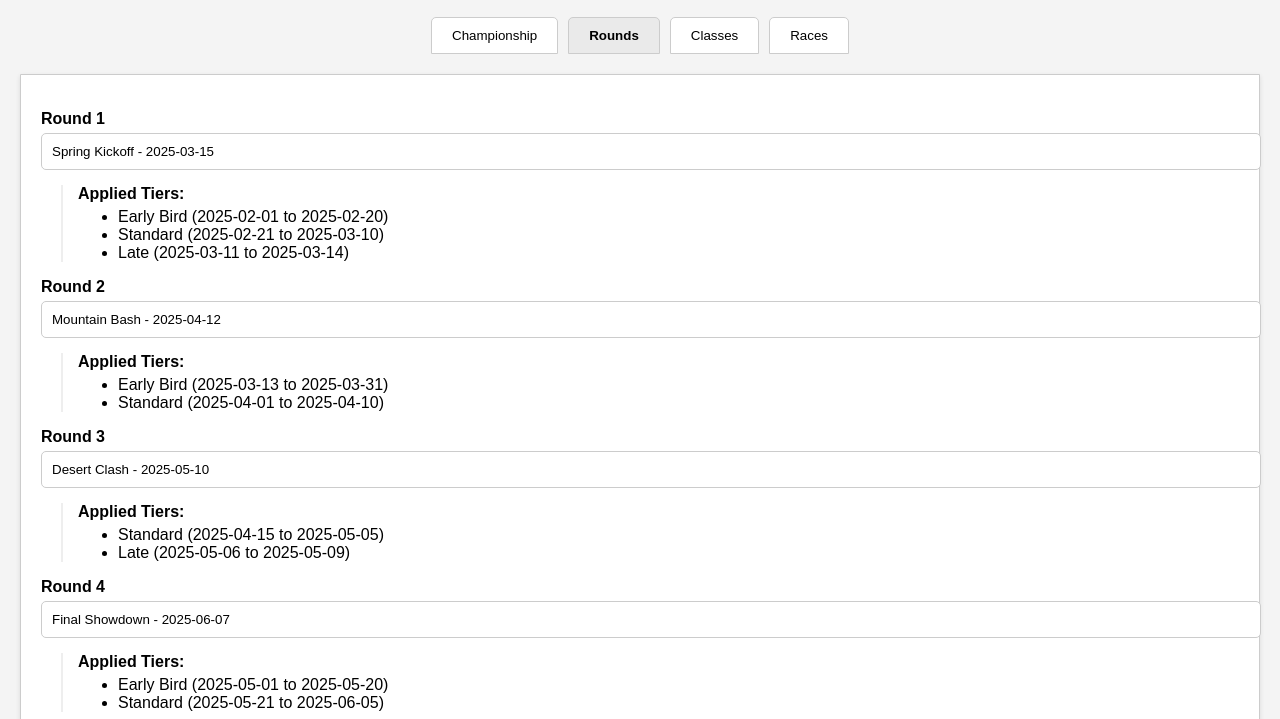
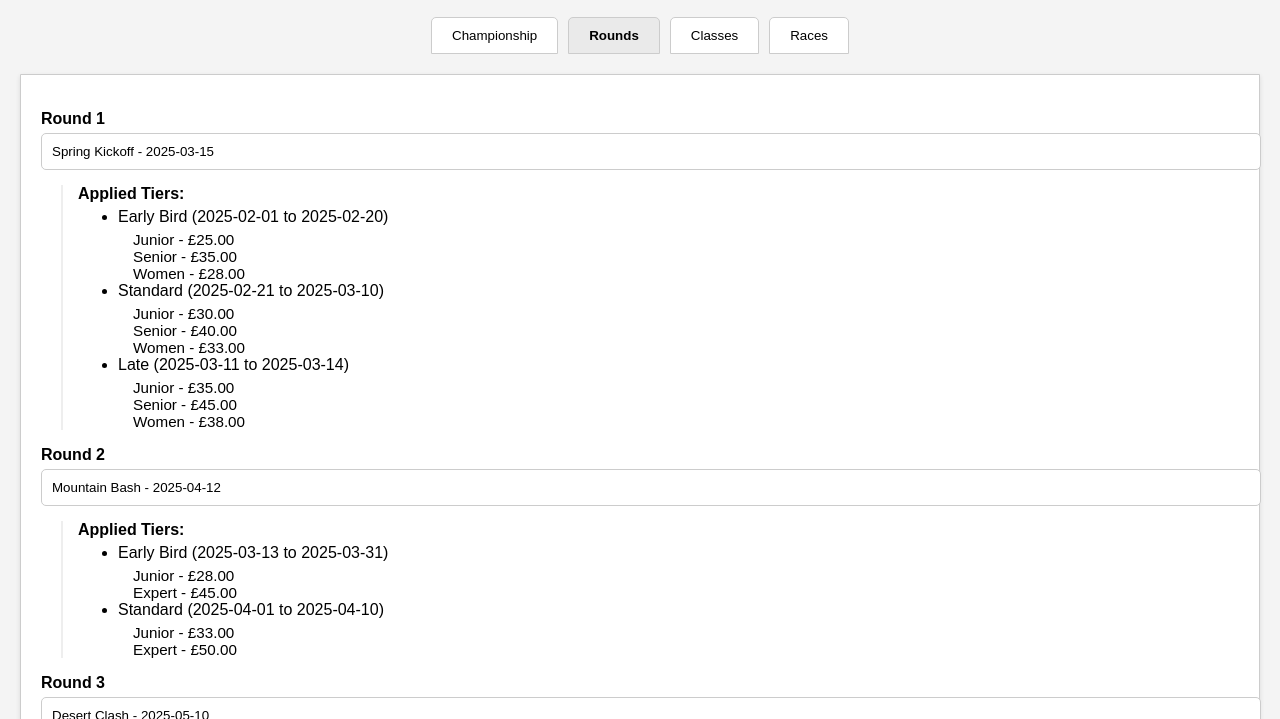
Before and after one commit to eloiserhl/web-testing--champ-setup, a plain HTML site: page index.html in a window 1280 px wide. Both pictures are taken after a click on the button "Rounds". Shown: the part 81-800 px from the top of the page. Drawn offline with Linux system fonts and the light colour scheme.

Commit message:
Update index.html

```diff
--- a/index.html
+++ b/index.html
@@ -70,6 +70,11 @@
     ul {
       margin-top: 5px;
     }
+    .price-list {
+      margin-top: 5px;
+      font-size: 0.95em;
+      padding-left: 15px;
+    }
   </style>
 </head>
 <body>
@@ -100,9 +105,27 @@
     <div class="sub-section">
       <label>Applied Tiers:</label>
       <ul>
-        <li>Early Bird (2025-02-01 to 2025-02-20)</li>
-        <li>Standard (2025-02-21 to 2025-03-10)</li>
-        <li>Late (2025-03-11 to 2025-03-14)</li>
+        <li>Early Bird (2025-02-01 to 2025-02-20)
+          <div class="price-list">
+            Junior - £25.00<br>
+            Senior - £35.00<br>
+            Women - £28.00
+          </div>
+        </li>
+        <li>Standard (2025-02-21 to 2025-03-10)
+          <div class="price-list">
+            Junior - £30.00<br>
+            Senior - £40.00<br>
+            Women - £33.00
+          </div>
+        </li>
+        <li>Late (2025-03-11 to 2025-03-14)
+          <div class="price-list">
+            Junior - £35.00<br>
+            Senior - £45.00<br>
+            Women - £38.00
+          </div>
+        </li>
       </ul>
     </div>
 
@@ -111,8 +134,18 @@
     <div class="sub-section">
       <label>Applied Tiers:</label>
       <ul>
-        <li>Early Bird (2025-03-13 to 2025-03-31)</li>
-        <li>Standard (2025-04-01 to 2025-04-10)</li>
+        <li>Early Bird (2025-03-13 to 2025-03-31)
+          <div class="price-list">
+            Junior - £28.00<br>
+            Expert - £45.00
+          </div>
+        </li>
+        <li>Standard (2025-04-01 to 2025-04-10)
+          <div class="price-list">
+            Junior - £33.00<br>
+            Expert - £50.00
+          </div>
+        </li>
       </ul>
     </div>
 
@@ -121,8 +154,18 @@
     <div class="sub-section">
       <label>Applied Tiers:</label>
       <ul>
-        <li>Standard (2025-04-15 to 2025-05-05)</li>
-        <li>Late (2025-05-06 to 2025-05-09)</li>
+        <li>Standard (2025-04-15 to 2025-05-05)
+          <div class="price-list">
+            Senior - £38.00<br>
+            Expert - £45.00
+          </div>
+        </li>
+        <li>Late (2025-05-06 to 2025-05-09)
+          <div class="price-list">
+            Senior - £43.00<br>
+            Expert - £50.00
+          </div>
+        </li>
       </ul>
     </div>
 
@@ -131,8 +174,18 @@
     <div class="sub-section">
       <label>Applied Tiers:</label>
       <ul>
-        <li>Early Bird (2025-05-01 to 2025-05-20)</li>
-        <li>Standard (2025-05-21 to 2025-06-05)</li>
+        <li>Early Bird (2025-05-01 to 2025-05-20)
+          <div class="price-list">
+            Veteran - £42.00<br>
+            Expert - £45.00
+          </div>
+        </li>
+        <li>Standard (2025-05-21 to 2025-06-05)
+          <div class="price-list">
+            Veteran - £47.00<br>
+            Expert - £50.00
+          </div>
+        </li>
       </ul>
     </div>
   </div>
```
